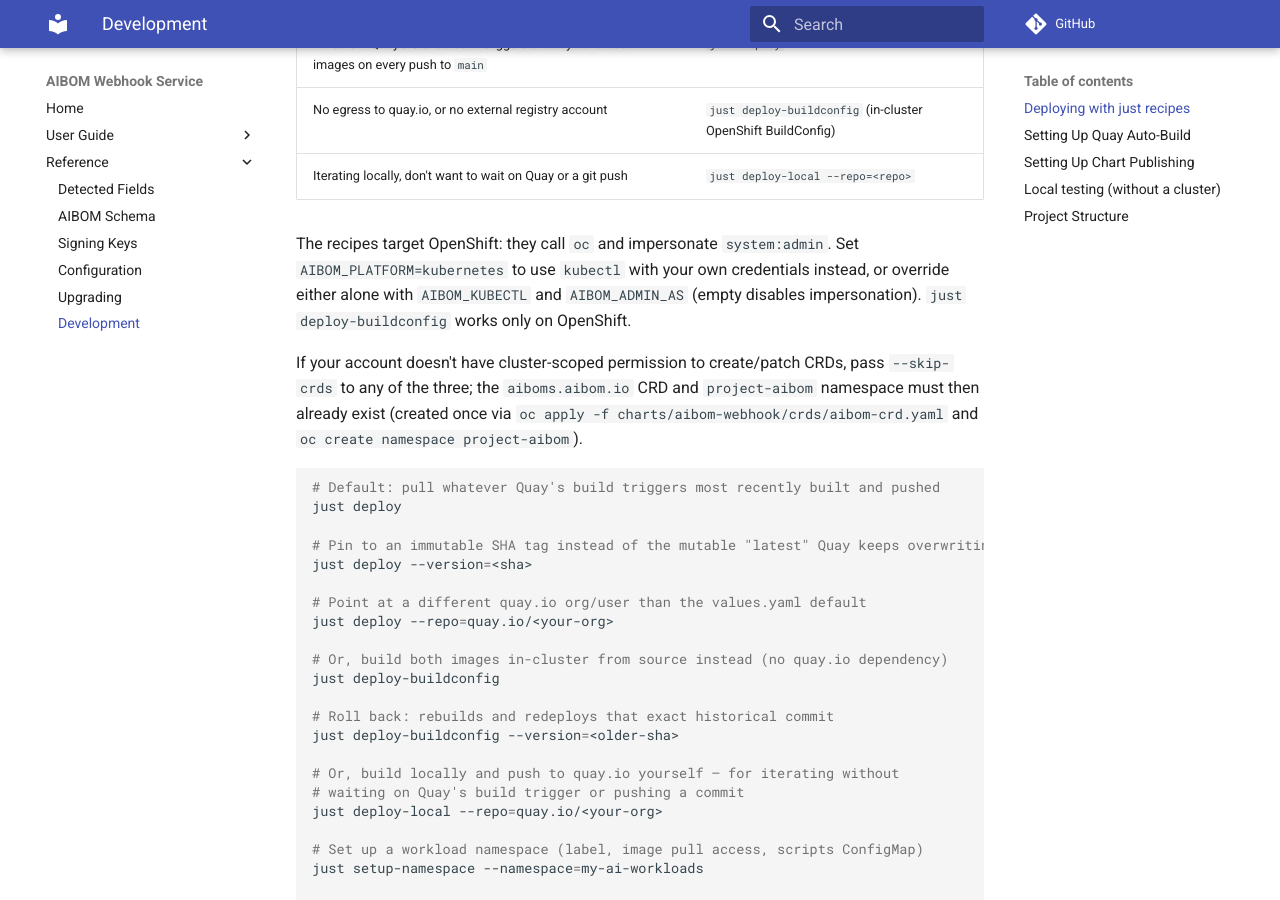
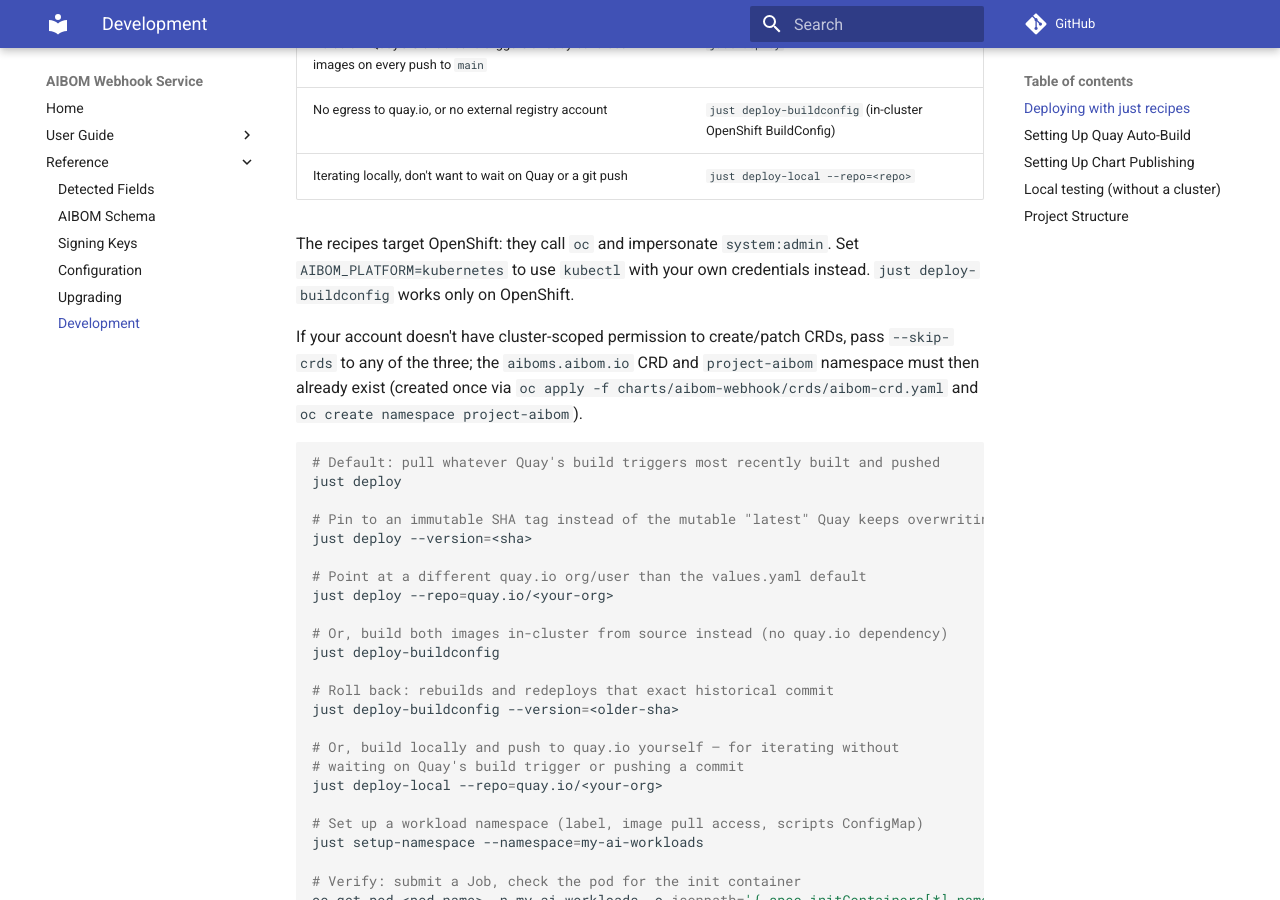
Before and after one commit to gavinsan33/aibom-webhook-service, an MkDocs documentation site: the page built from docs/reference/development.md, in a window 1280 px wide and 900 px high, scrolled down 362 px. Built offline with MkDocs 1.6.1 and Material for MkDocs 9.7.7, drawn with Linux system fonts in a browser that asks for light colours; comment, search, counter and statistics services are not loaded.

Commit message:
Derive kubectl and admin identity from AIBOM_PLATFORM only

```diff
--- a/docs/reference/development.md
+++ b/docs/reference/development.md
@@ -12,7 +12,7 @@
 | No egress to quay.io, or no external registry account | `just deploy-buildconfig` (in-cluster OpenShift BuildConfig) |
 | Iterating locally, don't want to wait on Quay or a git push | `just deploy-local --repo=<repo>` |
 
-The recipes target OpenShift: they call `oc` and impersonate `system:admin`. Set `AIBOM_PLATFORM=kubernetes` to use `kubectl` with your own credentials instead, or override either alone with `AIBOM_KUBECTL` and `AIBOM_ADMIN_AS` (empty disables impersonation). `just deploy-buildconfig` works only on OpenShift.
+The recipes target OpenShift: they call `oc` and impersonate `system:admin`. Set `AIBOM_PLATFORM=kubernetes` to use `kubectl` with your own credentials instead. `just deploy-buildconfig` works only on OpenShift.
 
 If your account doesn't have cluster-scoped permission to create/patch CRDs, pass `--skip-crds` to any of the three; the `aiboms.aibom.io` CRD and `project-aibom` namespace must then already exist (created once via `oc apply -f charts/aibom-webhook/crds/aibom-crd.yaml` and `oc create namespace project-aibom`).
 
```
Also changed, not shown: CLAUDE.md (+1 -1 lines), 1 other file.
